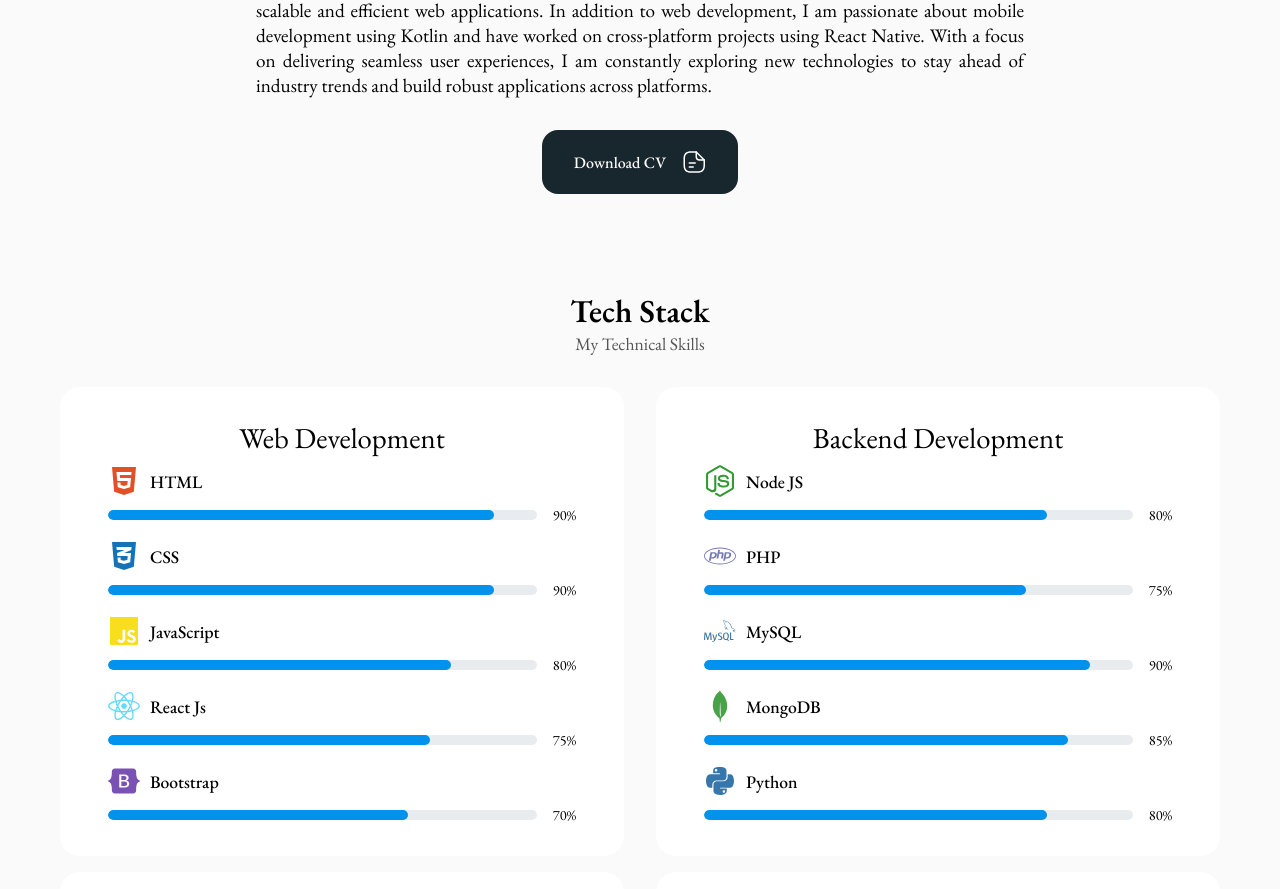
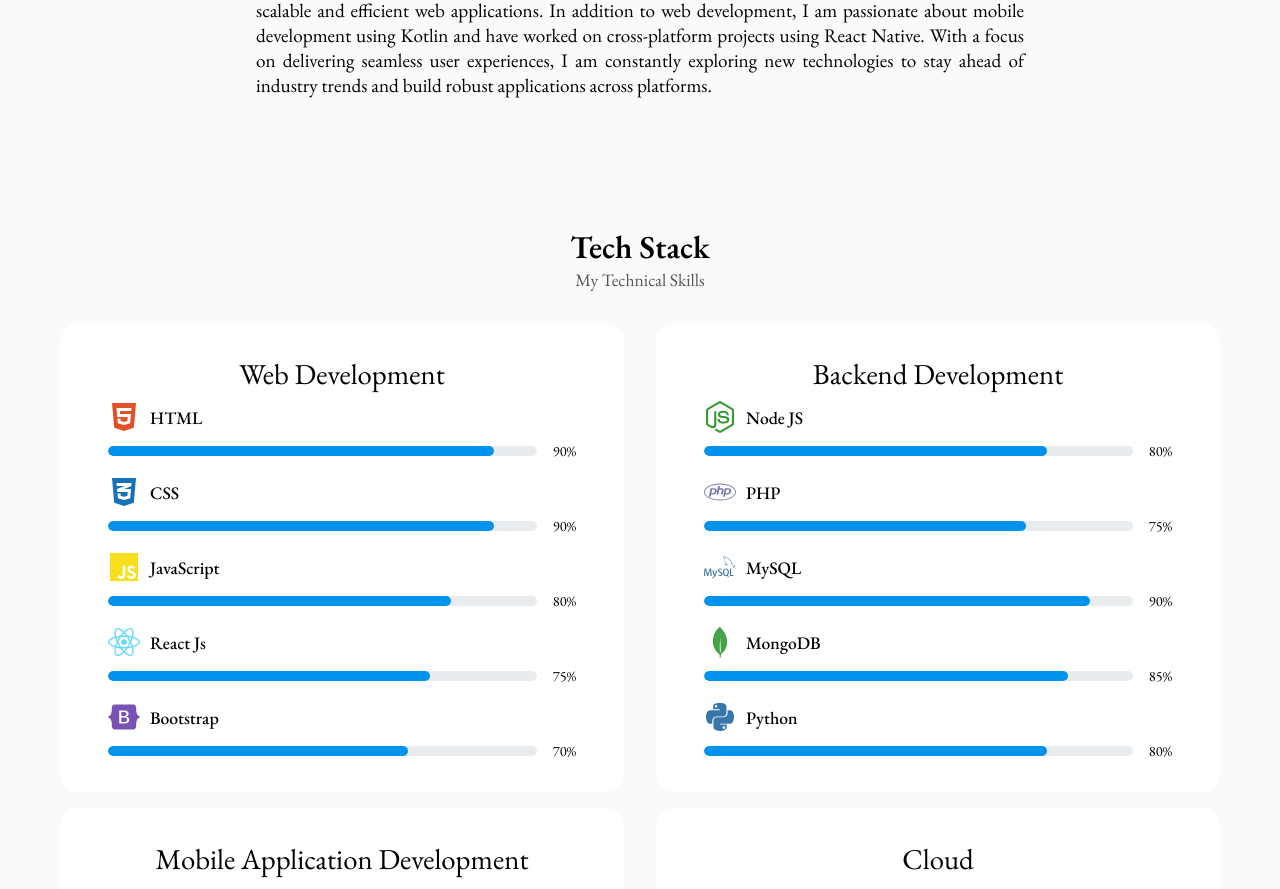
Before and after one commit to varungnathan/varun-gopinath-portfolio, a React (Create React App) app: page / in a window 1280 px wide. Shown: the part 1060-1949 px from the top of the page. Built offline with nearby package versions, Linux system fonts and the light colour scheme.

Commit message:
Comment out CV download link in About component

```diff
--- a/src/components/about/About.jsx
+++ b/src/components/about/About.jsx
@@ -1,6 +1,6 @@
 import React from 'react'
 import './about.css'
-import CV from '../../assets/cv.docx'
+// import CV from '../../assets/cv.docx'
 import Info from './Info'
 
 const About = () => {
@@ -20,7 +20,7 @@
                   In addition to web development, I am passionate about mobile development using Kotlin and have worked on cross-platform projects using React Native.
                   With a focus on delivering seamless user experiences, I am constantly exploring new technologies to stay ahead of industry trends and build robust applications across platforms.
                 </p>
-                <a download="" href={CV} className="button button--flex">Download CV
+                {/* <a download="" href={CV} className="button button--flex">Download CV
                     <svg
                       className="button__icon"
                       xmlns="http://www.w3.org/2000/svg"
@@ -46,7 +46,7 @@
                         fill="var(--container-color)"
                       ></path>
                     </svg>
-                </a>
+                </a> */}
             </div>
         </div>
     </section>
```
